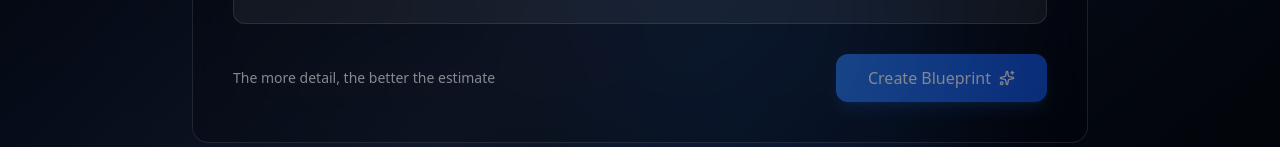
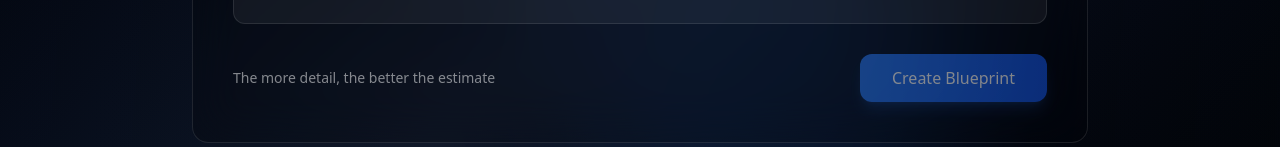
Before and after one commit to ayanosman8/KoreTek, a Next.js app in the folder estimator/: page / in a window 1280 px wide. Shown: the part 805-952 px from the top of the page. Built offline with nearby package versions, Linux system fonts and the light colour scheme.

Commit message:
Remove sparkles icon from Create Blueprint button

```diff
--- a/estimator/app/page.tsx
+++ b/estimator/app/page.tsx
@@ -133,7 +133,6 @@ export default function Home() {
                   ) : (
                     <>
                       <span>Create Blueprint</span>
-                      <Sparkles className="w-4 h-4" />
                     </>
                   )}
                 </button>
```
